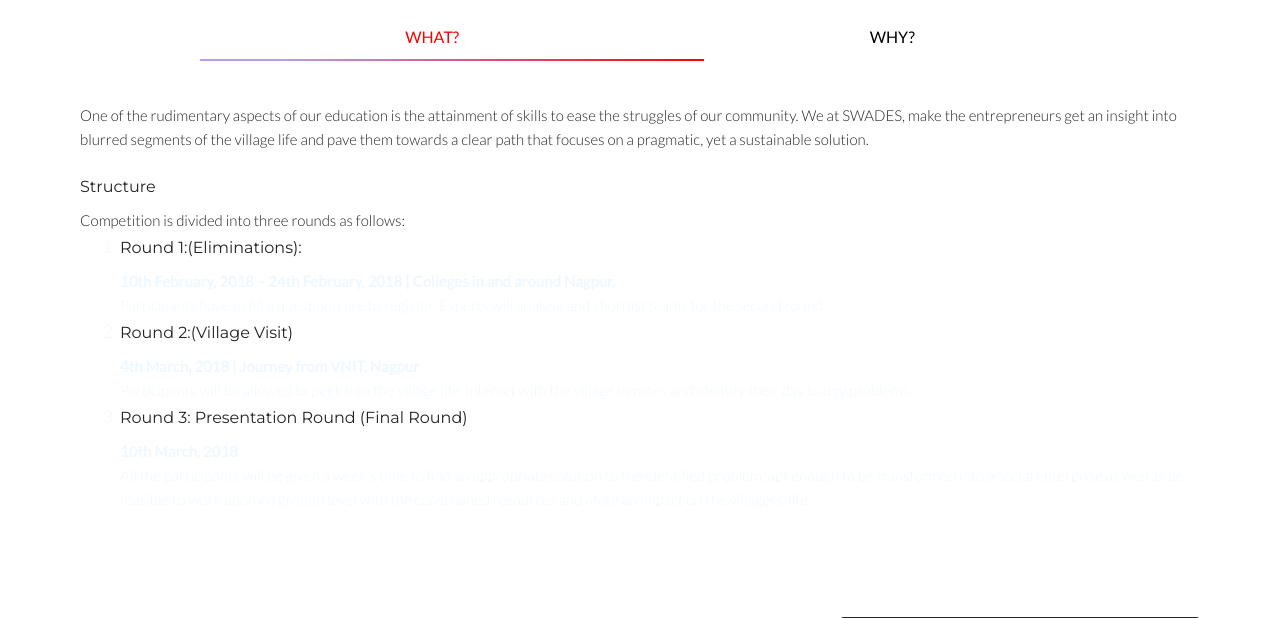
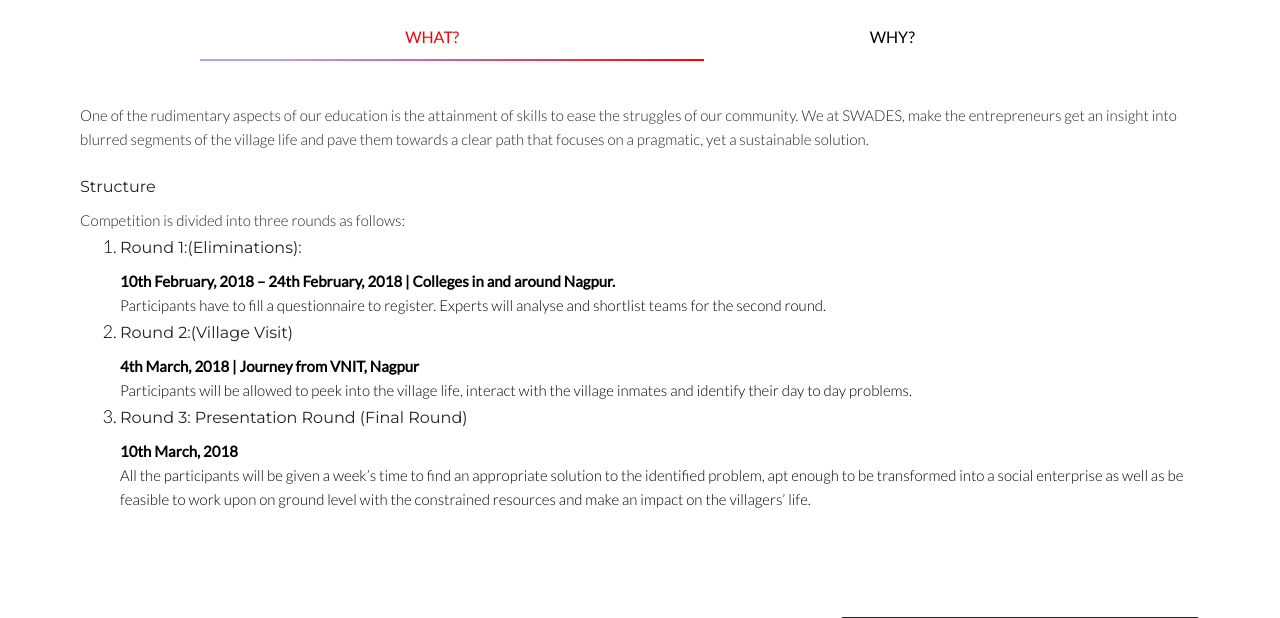
Before and after one commit to lakcoder/conso19, a PHP site: page /swades.php in a window 1280 px wide. Shown: the part 897-1515 px from the top of the page. Run offline with PHP 8.4, Linux system fonts and the light colour scheme.

Commit message:
Update swades.php

```diff
--- a/swades.php
+++ b/swades.php
@@ -116,11 +116,11 @@
     		    	    <br>
     		    	    <h6>Structure</h6>
     		    	    <p>Competition is divided into three rounds as follows:</p>
-    		    	    <ol style="color:#000000">
+    		    	    <ol>
 
-    					    <li><h6>Round 1:(Eliminations):</h6><p><b>10th February, 2018 – 24th February, 2018 | Colleges in and around Nagpur.</b><br>Participants have to fill a questionnaire to register. Experts will analyse and shortlist teams for the second round. </p></li>
-    					    <li><h6>Round 2:(Village Visit)</h6><p><b>4th March, 2018 | Journey from VNIT, Nagpur</b><br>Participants will be allowed to peek into the village life, interact with the village inmates and identify their day to day problems. </p></li>
-    					    <li><h6>Round 3: Presentation Round (Final Round)</h6><p><b>10th March, 2018 </b><br>All the participants will be given a week’s time to find an appropriate solution to the identified problem, apt enough to be transformed into a social enterprise as well as be feasible to work upon on ground level with the constrained resources and make an impact on the villagers’ life.</p></li>
+    					    <li style="color:#000000"><h6>Round 1:(Eliminations):</h6><p><b>10th February, 2018 – 24th February, 2018 | Colleges in and around Nagpur.</b><br>Participants have to fill a questionnaire to register. Experts will analyse and shortlist teams for the second round. </p></li>
+    					    <li style="color:#000000"><h6>Round 2:(Village Visit)</h6><p><b>4th March, 2018 | Journey from VNIT, Nagpur</b><br>Participants will be allowed to peek into the village life, interact with the village inmates and identify their day to day problems. </p></li>
+    					    <li style="color:#000000"><h6>Round 3: Presentation Round (Final Round)</h6><p><b>10th March, 2018 </b><br>All the participants will be given a week’s time to find an appropriate solution to the identified problem, apt enough to be transformed into a social enterprise as well as be feasible to work upon on ground level with the constrained resources and make an impact on the villagers’ life.</p></li>
     					</ol>
 
     		    	</div>
```
